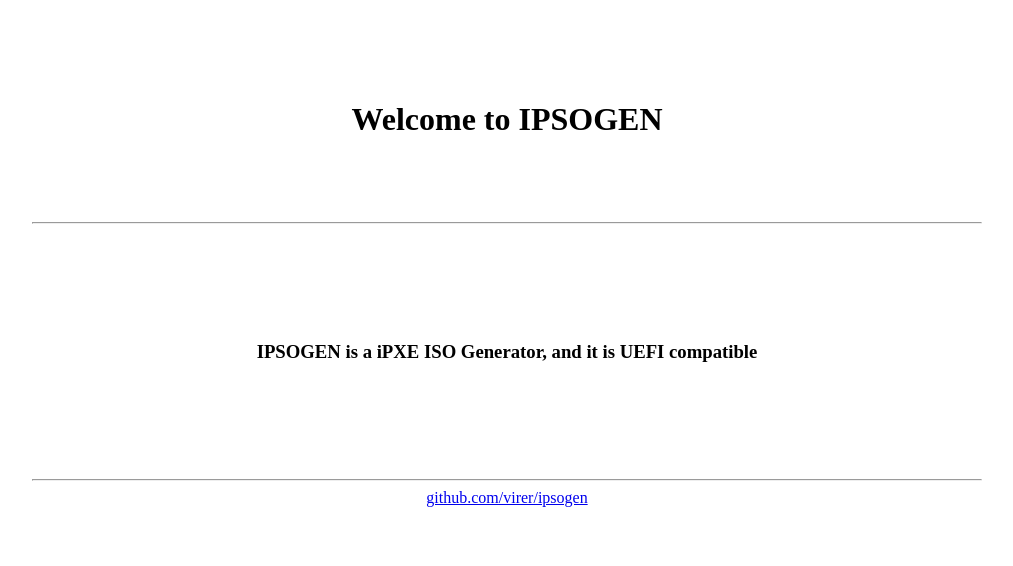
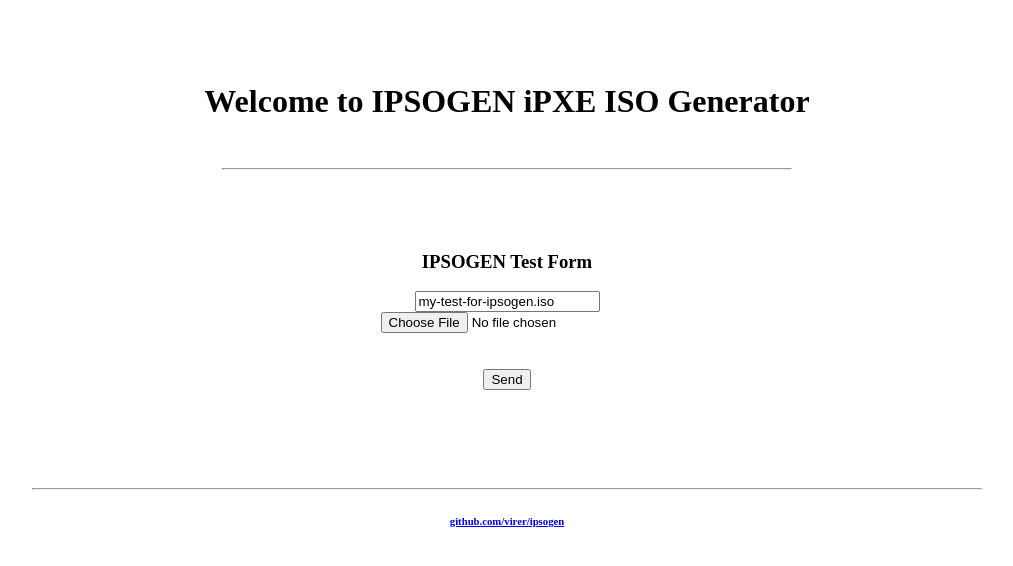
Before and after one commit to virer/ipsogen, a plain HTML site: page app/templates/index.html in a window 1280 px wide. Shown: the whole page, without its empty margins (133-1146 px from the left). Drawn offline with Linux system fonts and the light colour scheme.

Commit message:
Added form to first page for easier tests + fixed README

```diff
--- a/app/templates/index.html
+++ b/app/templates/index.html
@@ -1,6 +1,9 @@
 <!DOCTYPE html>
 <html>
     <header>
+        <meta charset='utf-8'>
+        <meta http-equiv='X-UA-Compatible' content='IE=edge'>
+        <meta name='viewport' content='width=device-width, initial-scale=1'>
         <title>IPSOGEN :: iPXE ISO Generator UEFI compatible</title>
     </header>
     <body>
@@ -8,25 +11,25 @@
         <br>
         <br>
         <br>
+        <h1>Welcome to IPSOGEN iPXE ISO Generator</h1>
         <br>
-        <h1>Welcome to IPSOGEN</h1>
+        <hr width="45%">
         <br>
         <br>
         <br>
-        <hr width="75%">
-        <br>
-        <br>
-        <br>
-        <br>
-        <br>
-        <h3>IPSOGEN is a iPXE ISO Generator, and it is UEFI compatible</h3>
+        <form action="/ipsogen" method="POST" enctype="multipart/form-data">
+            <h3>IPSOGEN Test Form</h3>
+            <input type="text" name="filename" value="my-test-for-ipsogen.iso"><br>
+            <input type="file" name="file"><br><br><br>
+            <input type="submit" value="Send"><br>
+        </form>
         <br>
         <br>
         <br>
         <br>
         <br>
         <hr width="75%">
-        <footer><a href="https://github.com/virer/ipsogen">github.com/virer/ipsogen</a></footer>
+        <footer><h6><a href="https://github.com/virer/ipsogen">github.com/virer/ipsogen</a></h6></footer>
         </center>
     </body>
 </html>
```
Also changed, not shown: 2 other files.
